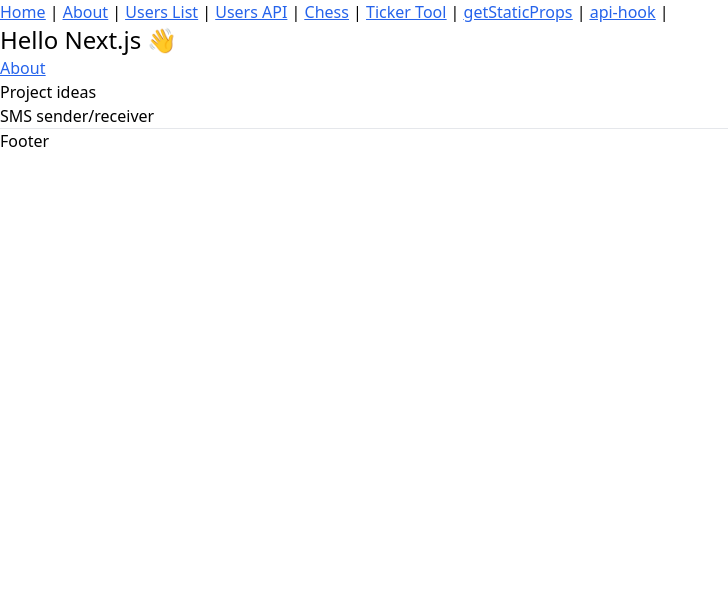
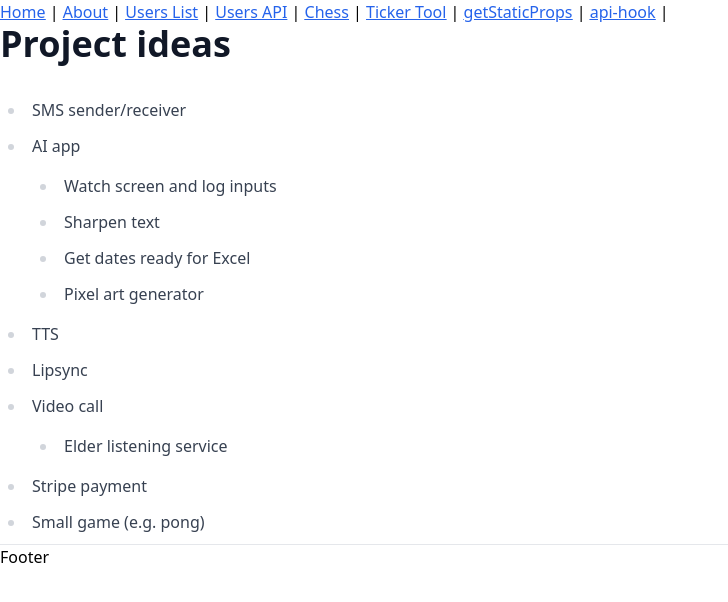
Before and after one commit to Goldiserv/chess-game, a Next.js app in the folder nextjs/: page / in a window 1280 px wide. Shown: the top 602 px of the page, without its empty margins (0-728 px from the left). Built offline with nearby package versions, Linux system fonts and the light colour scheme.

Commit message:
add tailwind typography

```diff
--- a/nextjs/package.json
+++ b/nextjs/package.json
@@ -15,6 +15,7 @@
     "react-dom": "^17.0.2"
   },
   "devDependencies": {
+    "@tailwindcss/typography": "^0.5.1",
     "@types/node": "^12.12.21",
     "@types/react": "^17.0.2",
     "@types/react-dom": "^17.0.1",
--- a/nextjs/pages/index.tsx
+++ b/nextjs/pages/index.tsx
@@ -3,17 +3,33 @@
 
 const IndexPage = () => (
   <Layout title="Home | Next.js + TypeScript Example">
-    <h1>Hello Next.js 👋</h1>
-    <p>
-      <Link href="/about">
-        <a>About</a>
-      </Link>
-    </p>
 
-    <p>Project ideas</p>
-    <ul>
-      <li> SMS sender/receiver </li>
+    <article className="prose">
+    <h1>Project ideas</h1>
+
+    <ul className="">
+      <li className=""> SMS sender/receiver </li>
+      <li>
+        AI app
+        <ul>
+          <li>Watch screen and log inputs</li>
+          <li>Sharpen text</li>
+          <li>Get dates ready for Excel</li>
+          <li>Pixel art generator</li>
+        </ul>
+      </li>
+      <li> TTS </li>
+      <li> Lipsync </li>
+      <li>
+        Video call
+        <ul>
+          <li>Elder listening service</li>
+        </ul>
+      </li>
+      <li> Stripe payment </li>
+      <li> Small game (e.g. pong) </li>
     </ul>
+    </article>
   </Layout>
 );
 
--- a/nextjs/styles/globals.css
+++ b/nextjs/styles/globals.css
@@ -14,4 +14,8 @@
     a {
         @apply text-blue-600 underline;
     }
+    /* ul,
+    ol {
+        list-style: revert;
+    } */
 }
--- a/nextjs/tailwind.config.js
+++ b/nextjs/tailwind.config.js
@@ -6,5 +6,7 @@
   theme: {
     extend: {},
   },
-  plugins: [],
+  plugins: [
+    require('@tailwindcss/typography'),
+  ],
 }
```
Also changed, not shown: 1 other file (tests, documents, lock files or other folders).
